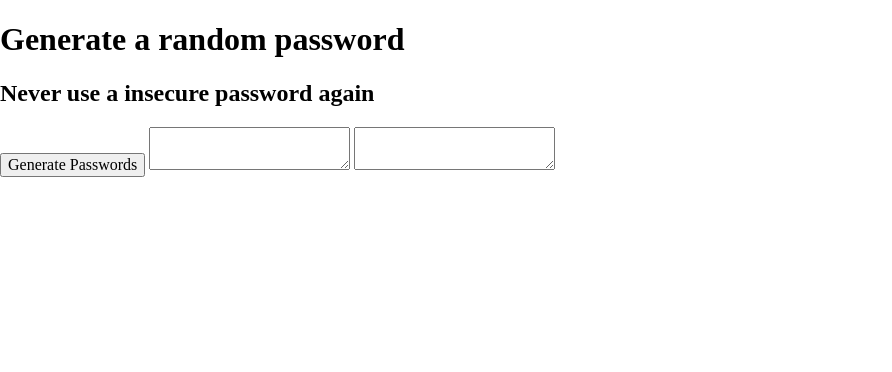
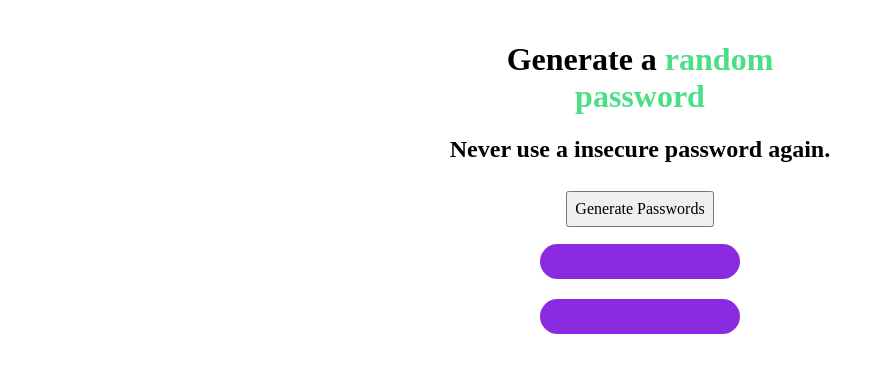
Before and after one commit to JessVarghese/passwordGen_scrimba, a website built with Vite: page index.html in a window 1280 px wide. Shown: the whole page, without its empty margins (0-892 px from the left). Built offline with nearby package versions, Linux system fonts and the light colour scheme.

Commit message:
added styling for button and pass gen fields

```diff
--- a/index.css
+++ b/index.css
@@ -1,3 +1,29 @@
 body {
-    margin: 0;
+    margin: 0 auto;
+    width: 400px;
+    padding: 20px;
+    justify-content: space-around;
+    text-align: center;
 }
+
+
+span {
+    color: #4ADF86;
+}
+
+button {
+    padding: 7px;
+    margin: 7px;
+}
+
+#pass-one, #pass-two {
+    display: inline-block;
+    justify-content: space-evenly;
+    width: 180px;
+    height: 15px;
+    padding: 10px;
+    margin: 10px;
+    border-radius: 60px;
+    background-color: blueviolet;
+
+}
--- a/index.html
+++ b/index.html
@@ -1,15 +1,28 @@
 <html>
-    <head><link rel="stylesheet" href="https://cdnjs.cloudflare.com/ajax/libs/normalize/8.0.1/normalize.css">
+
+<head>
+    <link rel="stylesheet" href="https://cdnjs.cloudflare.com/ajax/libs/normalize/8.0.1/normalize.css">
     <link rel="stylesheet" href="index.css">
 </head>
+
 <body>
-        <h1>Generate a random password</h1>
-        <h2>Never use a insecure password again</h2>
+    <div>
+        <h1>Generate a <span>random password</span></h1>
+        <h2>Never use a insecure password again.</h2>
+    </div>
+
+
         <button id="pass-btn">Generate Passwords</button>
-        <textarea id="pass-one"></textarea>
-        <textarea id="pass-two"></textarea>
+
+
+    <div class="text-el">
+        <div id="pass-one"></div>
+        <div id="pass-two"></div>
+    </div>
+
 
 
 </body>
 <script src="index.js"></script>
+
 </html>
```
Lines whose indentation alone changed are shown as unchanged.
